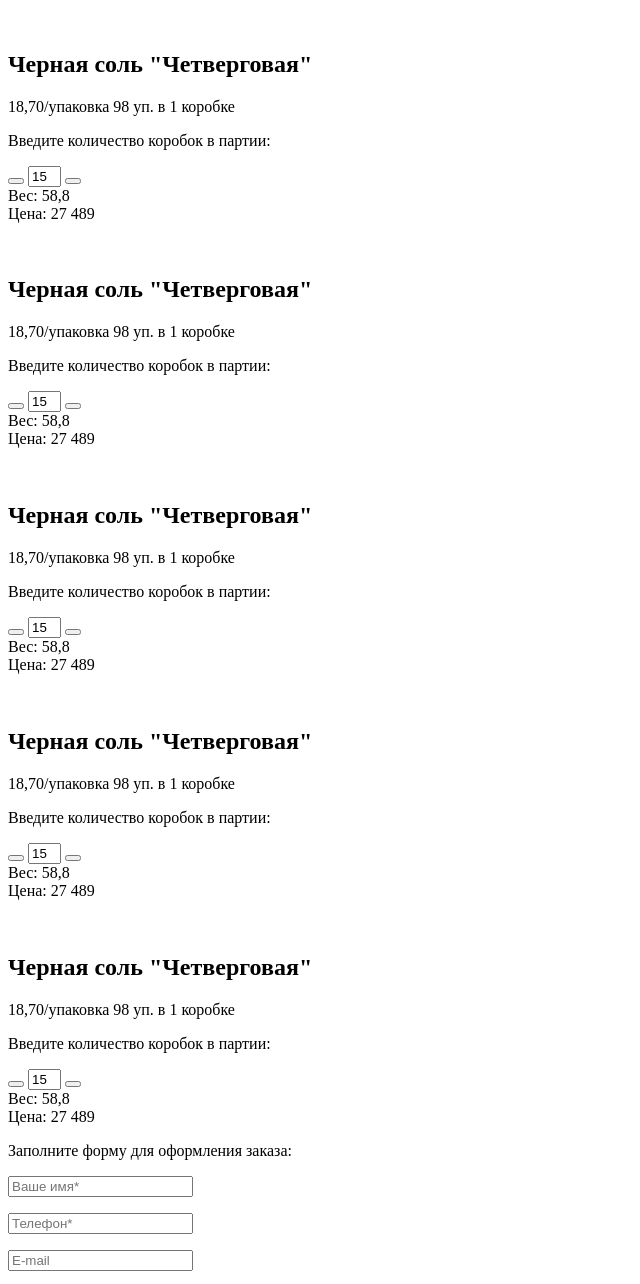
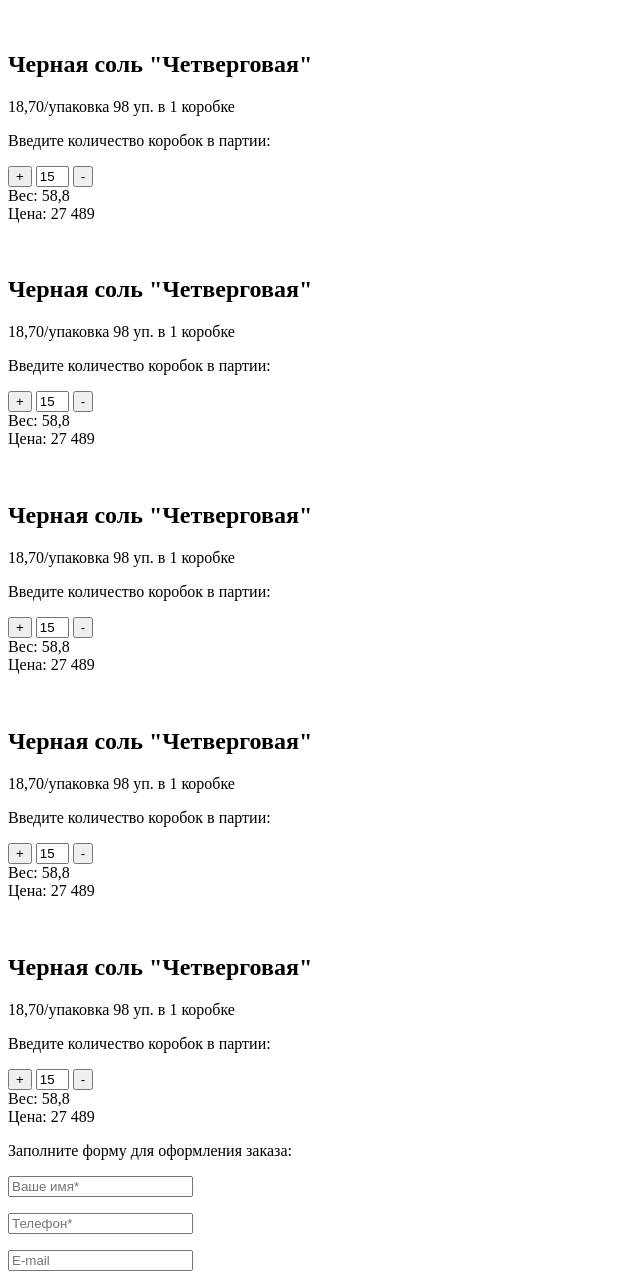
Before and after one commit to NikitaSmygin/Black_salt_Kostroma, a plain HTML site: page index.html in a window 1280 px wide. Shown: the part 428-1712 px from the top of the page, without its empty margins (0-640 px from the left). Drawn offline with Linux system fonts and the light colour scheme.

Commit message:
ghp3
указал на кнопках + и -

```diff
--- a/index.html
+++ b/index.html
@@ -86,9 +86,9 @@
                     <div class="order">
                         <p>Введите количество коробок в партии:</p>
                         <div class="control">
-                            <button class="plus"></button>
+                            <button class="plus">+</button>
                             <input type="text" maxlength="1" size="1" placeholder="0" value="15" min="1">
-                            <button class="minus"></button>
+                            <button class="minus">-</button>
                         </div>
                     </div>
                     <div class="weight">
@@ -112,9 +112,9 @@
                     <div class="order">
                         <p>Введите количество коробок в партии:</p>
                         <div class="control">
-                            <button class="plus"></button>
+                            <button class="plus">+</button>
                             <input type="text" maxlength="1" size="1" placeholder="0" value="15" min="1">
-                            <button class="minus"></button>
+                            <button class="minus">-</button>
                         </div>
                     </div>
                     <div class="weight">
@@ -138,9 +138,9 @@
                     <div class="order">
                         <p>Введите количество коробок в партии:</p>
                         <div class="control">
-                            <button class="plus"></button>
+                            <button class="plus">+</button>
                             <input type="text" maxlength="1" size="1" placeholder="0" value="15" min="1">
-                            <button class="minus"></button>
+                            <button class="minus">-</button>
                         </div>
                     </div>
                     <div class="weight">
@@ -164,9 +164,9 @@
                     <div class="order">
                         <p>Введите количество коробок в партии:</p>
                         <div class="control">
-                            <button class="plus"></button>
+                            <button class="plus">+</button>
                             <input type="text" maxlength="1" size="1" placeholder="0" value="15" min="1">
-                            <button class="minus"></button>
+                            <button class="minus">-</button>
                         </div>
                     </div>
                     <div class="weight">
@@ -190,9 +190,9 @@
                     <div class="order">
                         <p>Введите количество коробок в партии:</p>
                         <div class="control">
-                            <button class="plus"></button>
+                            <button class="plus">+</button>
                             <input type="text" maxlength="1" size="1" placeholder="0" value="15" min="1">
-                            <button class="minus"></button>
+                            <button class="minus">-</button>
                         </div>
                     </div>
                     <div class="weight">
```
